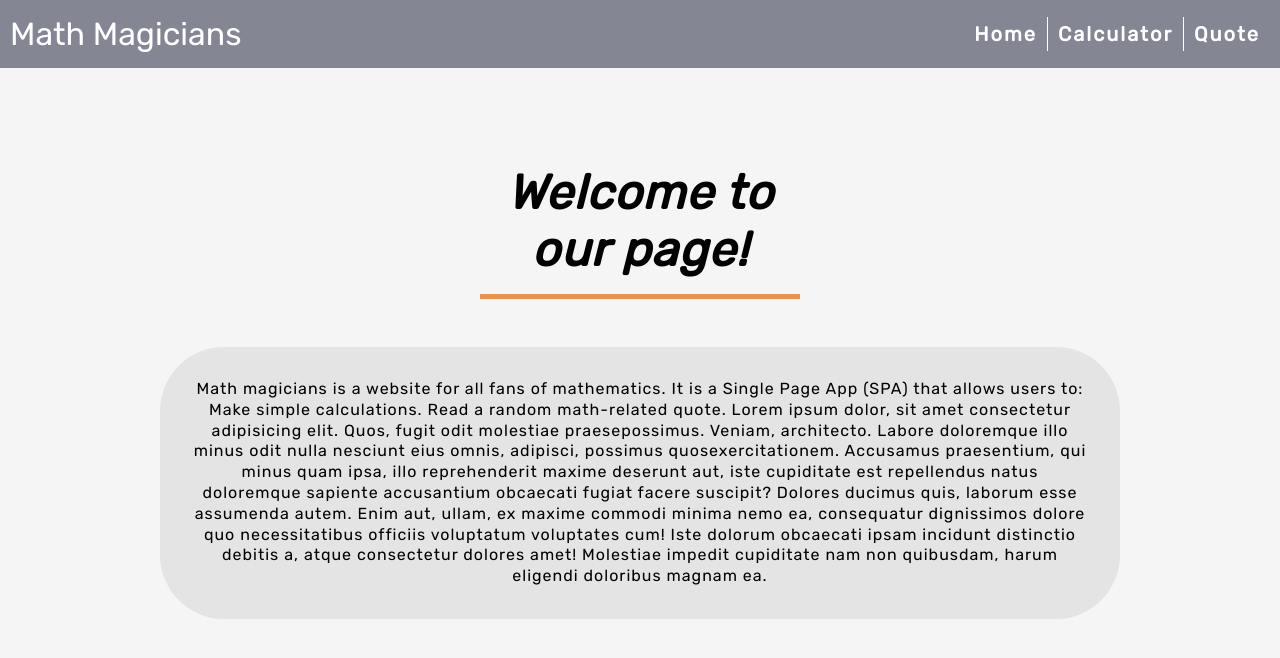
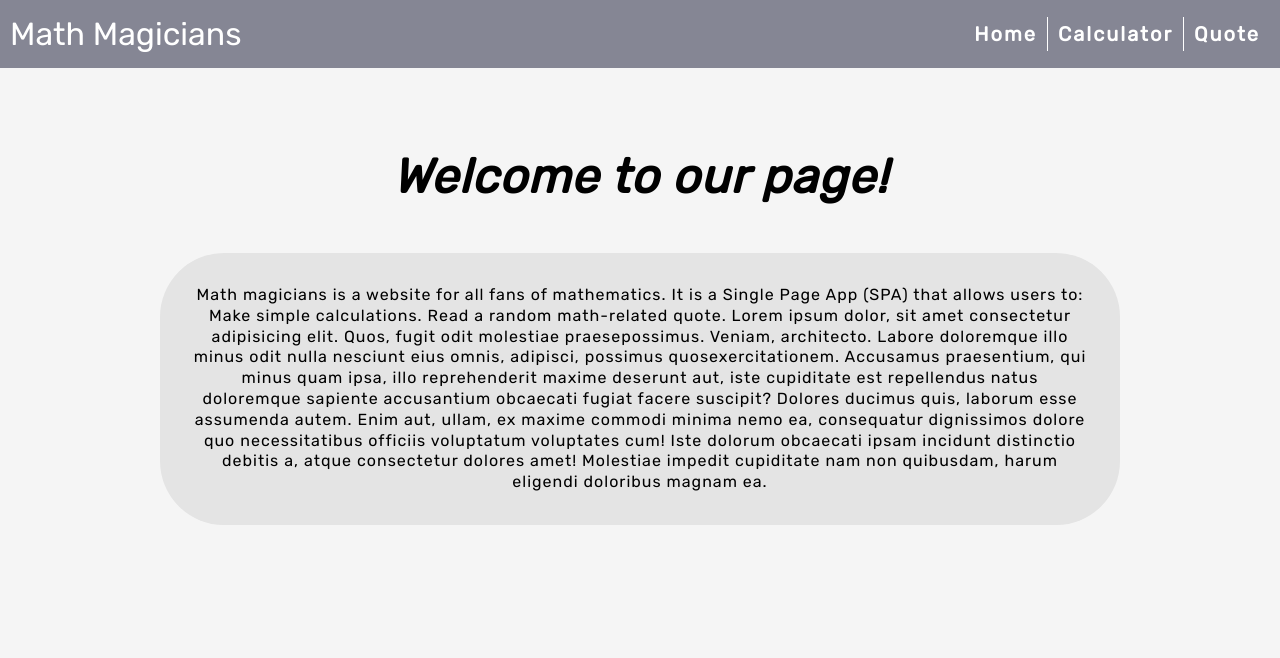
Before and after one commit to Donard97/Math-magician, a React (Create React App) app: page / in a window 1280 px wide. Shown: the top 658 px of the page. Built offline with nearby package versions, Linux system fonts and the light colour scheme.

Commit message:
Delete border from container heading

```diff
--- a/src/App.css
+++ b/src/App.css
@@ -59,9 +59,6 @@
   letter-spacing: 1px;
   font-style: italic;
   font-size: 3rem;
-  border-bottom: 5px solid #f5913e;
-  margin: 0 30rem;
-  padding: 1rem 0;
 }
 
 .container p {
```
